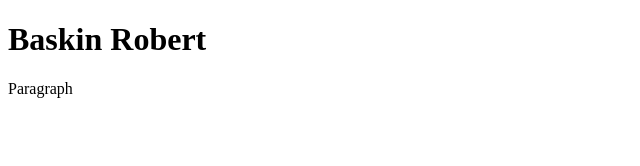
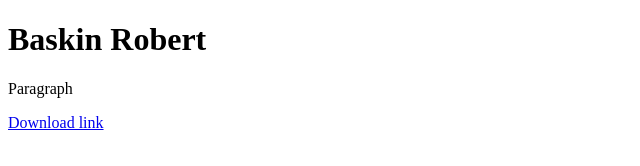
Before and after one commit to UnitedPuggs/UnitedPuggs.github.io, a plain HTML site: page index.html in a window 1280 px wide. Shown: the whole page, without its empty margins (0-640 px from the left). Drawn offline with Linux system fonts and the light colour scheme.

Commit message:
Update index.html

```diff
--- a/index.html
+++ b/index.html
@@ -7,6 +7,6 @@
 
 <h1>Baskin Robert</h1>
 <p>Paragraph</p>
-
+  <a href="/downloads/Alchynth.zip download="Alchynth">Download link</a>
 </body>
 </html>
```
